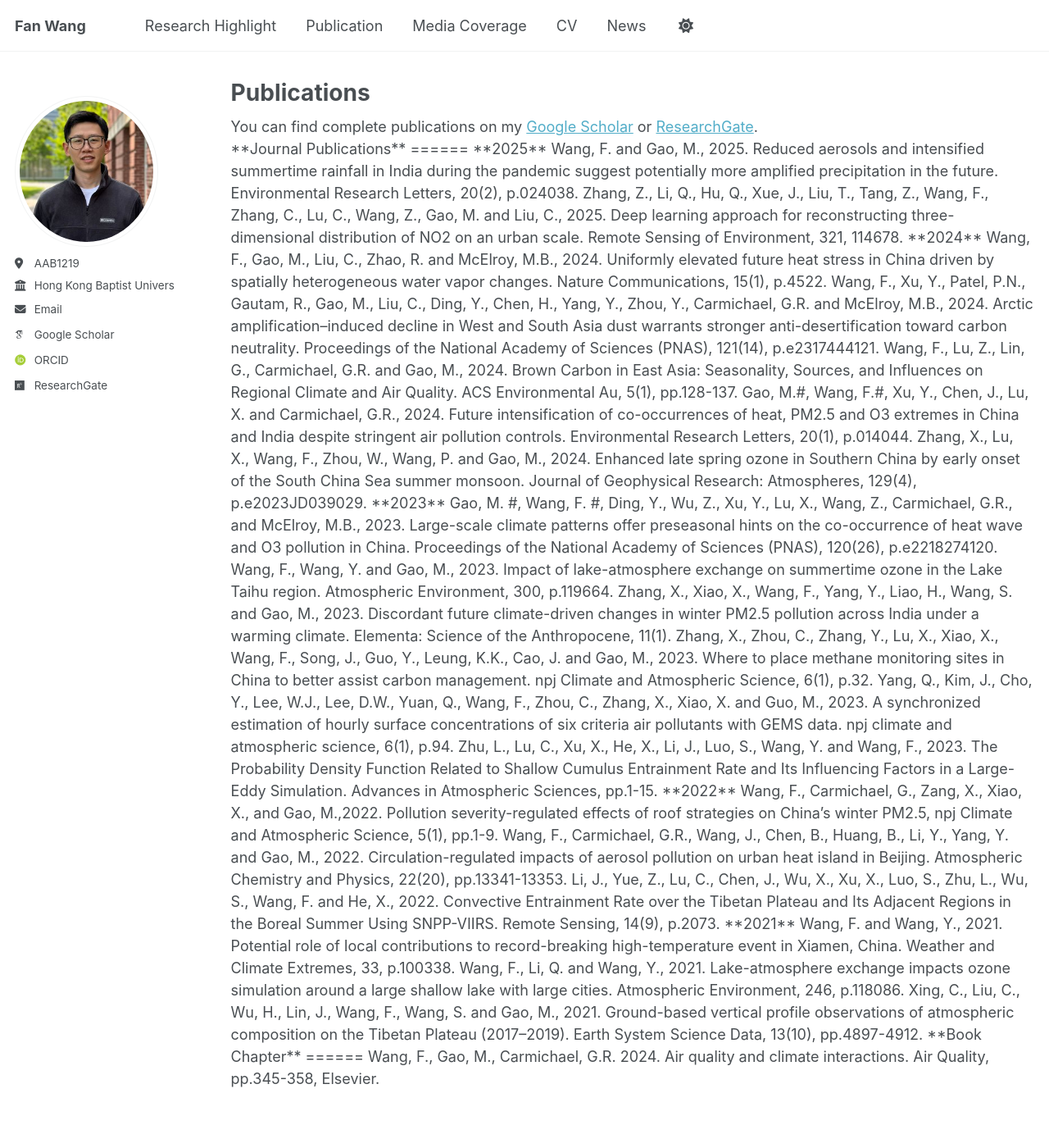
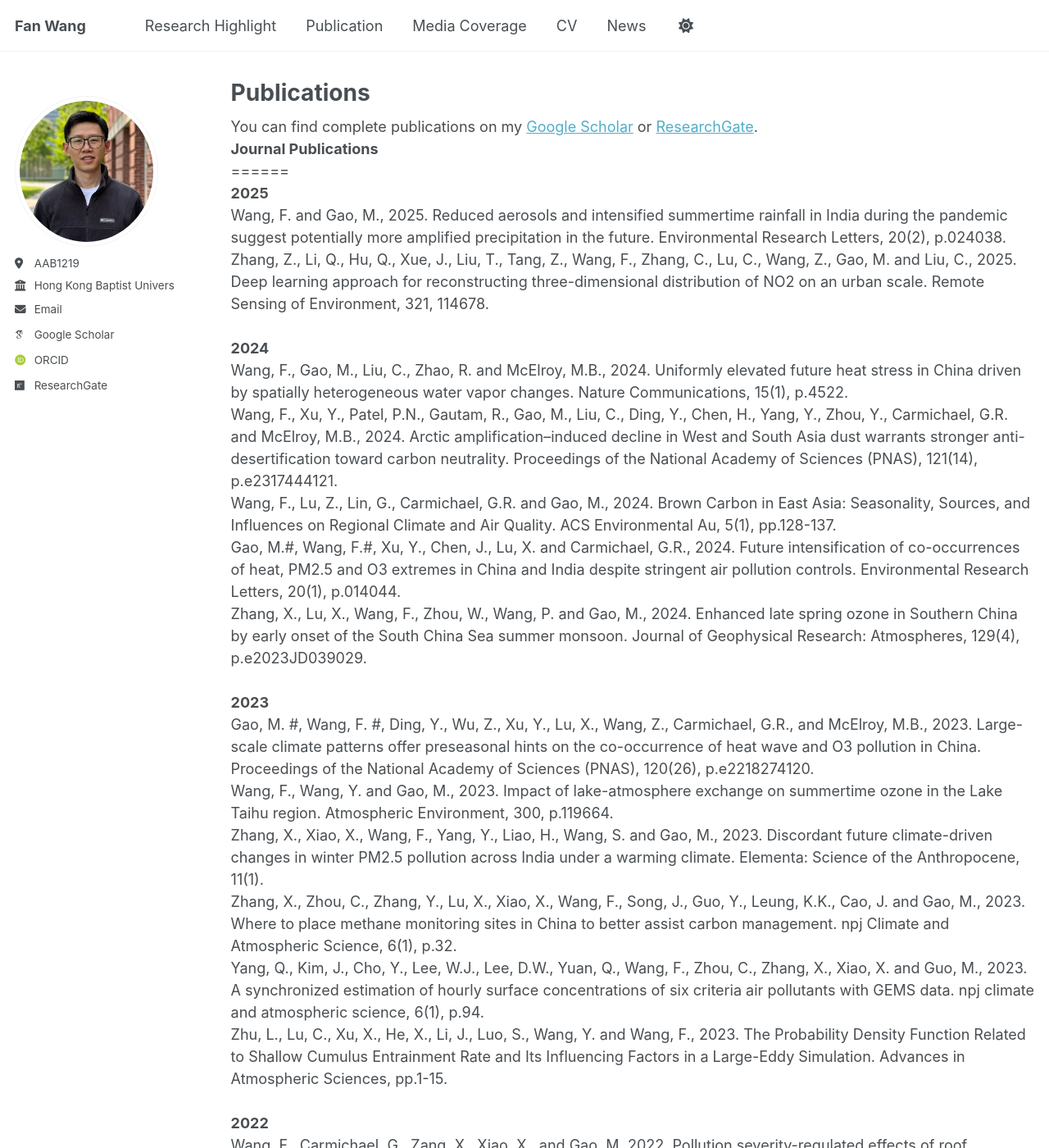
Before and after one commit to fanwang1/fanwang1.github.io, a Jekyll site: the page built from _pages/publications.html, in a window 1280 px wide and 1400 px high. Shown: the whole window at 82% size. Built offline with Jekyll 4.4.1, drawn with Linux system fonts in a browser that asks for light colours; some web fonts are replaced; a script that is not in the unit is left out; some of the changed text lies outside the part shown.

```diff
--- a/_pages/publications.html
+++ b/_pages/publications.html
@@ -11,37 +11,66 @@ author_profile: true
 
 {% include base_path %}
 
-**Journal Publications**
+<b>Journal Publications</b>
+<br>
 ======
-**2025**
+<br>
+<b>2025</b>
+<br>
 Wang, F. and Gao, M., 2025. Reduced aerosols and intensified summertime rainfall in India during the pandemic suggest potentially more amplified precipitation in the future. Environmental Research Letters, 20(2), p.024038.
+<br>
 Zhang, Z., Li, Q., Hu, Q., Xue, J., Liu, T., Tang, Z., Wang, F., Zhang, C., Lu, C., Wang, Z., Gao, M. and Liu, C., 2025. Deep learning approach for reconstructing three-dimensional distribution of NO2 on an urban scale. Remote Sensing of Environment, 321, 114678.
-
-**2024**
+<br>
+<br>
+<b>2024</b>
+<br>
 Wang, F., Gao, M., Liu, C., Zhao, R. and McElroy, M.B., 2024. Uniformly elevated future heat stress in China driven by spatially heterogeneous water vapor changes. Nature Communications, 15(1), p.4522.
+<br>
 Wang, F., Xu, Y., Patel, P.N., Gautam, R., Gao, M., Liu, C., Ding, Y., Chen, H., Yang, Y., Zhou, Y., Carmichael, G.R. and McElroy, M.B., 2024. Arctic amplification–induced decline in West and South Asia dust warrants stronger anti-desertification toward carbon neutrality. Proceedings of the National Academy of Sciences (PNAS), 121(14), p.e2317444121.
+<br>
 Wang, F., Lu, Z., Lin, G., Carmichael, G.R. and Gao, M., 2024. Brown Carbon in East Asia: Seasonality, Sources, and Influences on Regional Climate and Air Quality. ACS Environmental Au, 5(1), pp.128-137.
+<br>
 Gao, M.#, Wang, F.#, Xu, Y., Chen, J., Lu, X. and Carmichael, G.R., 2024. Future intensification of co-occurrences of heat, PM2.5 and O3 extremes in China and India despite stringent air pollution controls. Environmental Research Letters, 20(1), p.014044.
+<br>
 Zhang, X., Lu, X., Wang, F., Zhou, W., Wang, P. and Gao, M., 2024. Enhanced late spring ozone in Southern China by early onset of the South China Sea summer monsoon. Journal of Geophysical Research: Atmospheres, 129(4), p.e2023JD039029.
-
-**2023**
+<br>
+<br>
+<b>2023</b>
+<br>
 Gao, M. #, Wang, F. #, Ding, Y., Wu, Z., Xu, Y., Lu, X., Wang, Z., Carmichael, G.R., and McElroy, M.B., 2023. Large-scale climate patterns offer preseasonal hints on the co-occurrence of heat wave and O3 pollution in China. Proceedings of the National Academy of Sciences (PNAS), 120(26), p.e2218274120.
+<br>
 Wang, F., Wang, Y. and Gao, M., 2023. Impact of lake-atmosphere exchange on summertime ozone in the Lake Taihu region. Atmospheric Environment, 300, p.119664.
+<br>
 Zhang, X., Xiao, X., Wang, F., Yang, Y., Liao, H., Wang, S. and Gao, M., 2023. Discordant future climate-driven changes in winter PM2.5 pollution across India under a warming climate. Elementa: Science of the Anthropocene, 11(1).
+<br>
 Zhang, X., Zhou, C., Zhang, Y., Lu, X., Xiao, X., Wang, F., Song, J., Guo, Y., Leung, K.K., Cao, J. and Gao, M., 2023. Where to place methane monitoring sites in China to better assist carbon management. npj Climate and Atmospheric Science, 6(1), p.32.
+<br>
 Yang, Q., Kim, J., Cho, Y., Lee, W.J., Lee, D.W., Yuan, Q., Wang, F., Zhou, C., Zhang, X., Xiao, X. and Guo, M., 2023. A synchronized estimation of hourly surface concentrations of six criteria air pollutants with GEMS data. npj climate and atmospheric science, 6(1), p.94.
+<br>
 Zhu, L., Lu, C., Xu, X., He, X., Li, J., Luo, S., Wang, Y. and Wang, F., 2023. The Probability Density Function Related to Shallow Cumulus Entrainment Rate and Its Influencing Factors in a Large-Eddy Simulation. Advances in Atmospheric Sciences, pp.1-15.
-
-**2022**
+<br>
+<br>
+<b>2022</b>
+<br>
 Wang, F., Carmichael, G., Zang, X., Xiao, X., and Gao, M.,2022. Pollution severity-regulated effects of roof strategies on China’s winter PM2.5, npj Climate and Atmospheric Science, 5(1), pp.1-9.
+<br>
 Wang, F., Carmichael, G.R., Wang, J., Chen, B., Huang, B., Li, Y., Yang, Y. and Gao, M., 2022. Circulation-regulated impacts of aerosol pollution on urban heat island in Beijing. Atmospheric Chemistry and Physics, 22(20), pp.13341-13353.
+<br>
 Li, J., Yue, Z., Lu, C., Chen, J., Wu, X., Xu, X., Luo, S., Zhu, L., Wu, S., Wang, F. and He, X., 2022. Convective Entrainment Rate over the Tibetan Plateau and Its Adjacent Regions in the Boreal Summer Using SNPP-VIIRS. Remote Sensing, 14(9), p.2073.
-
-**2021**
+<br>
+<br>
+<b>2021</b>
+<br>
 Wang, F. and Wang, Y., 2021. Potential role of local contributions to record-breaking high-temperature event in Xiamen, China. Weather and Climate Extremes, 33, p.100338.
+<br>
 Wang, F., Li, Q. and Wang, Y., 2021. Lake-atmosphere exchange impacts ozone simulation around a large shallow lake with large cities. Atmospheric Environment, 246, p.118086.
+<br>
 Xing, C., Liu, C., Wu, H., Lin, J., Wang, F., Wang, S. and Gao, M., 2021. Ground-based vertical profile observations of atmospheric composition on the Tibetan Plateau (2017–2019). Earth System Science Data, 13(10), pp.4897-4912.
-
-**Book Chapter**
+<br>
+<br>
+<b>Book Chapter</b>
+<br>
 ======
+<br>
 Wang, F., Gao, M., Carmichael, G.R. 2024. Air quality and climate interactions. Air Quality, pp.345-358, Elsevier.
+<br>
```
